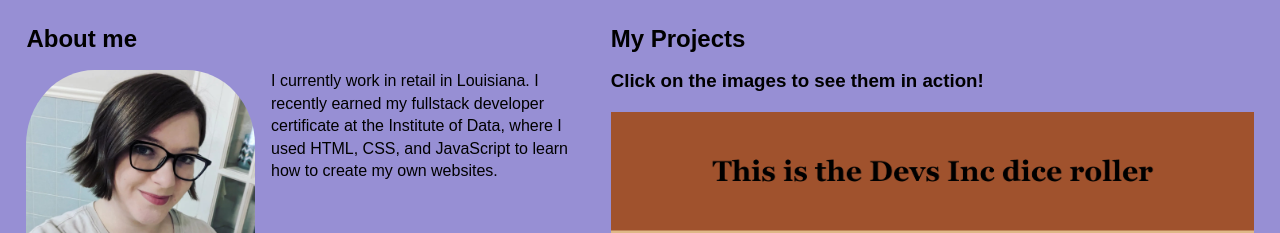
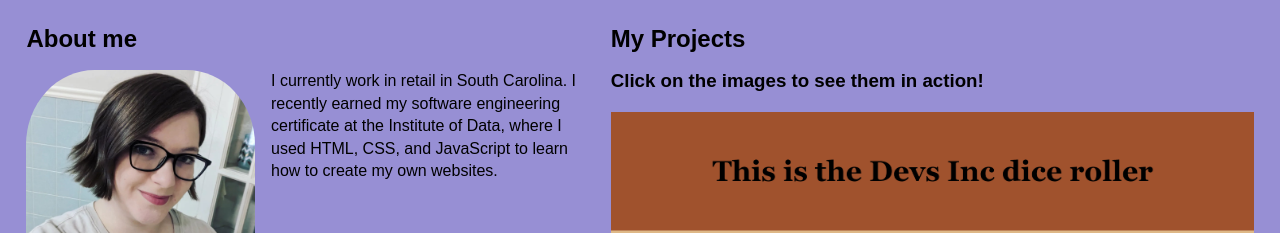
Before and after one commit to ari-landry7/ari-landry7.github.io, a website: page index.html in a window 1280 px wide. Shown: the part 132-365 px from the top of the page. Drawn offline with Linux system fonts and the light colour scheme.

Commit message:
updated state

```diff
--- a/index.html
+++ b/index.html
@@ -17,7 +17,7 @@
             <h2>About me</h2>
             <section>
                 <div><img class="profile-pic" src="images/profile_pic.jpg" alt="profile_pic"></div>
-                <div>I currently work in retail in Louisiana. I recently earned my fullstack developer certificate at the Institute of Data, where
+                <div>I currently work in retail in South Carolina. I recently earned my software engineering certificate at the Institute of Data, where
                     I used HTML, CSS, and JavaScript to learn how to create my own websites.</div>
             </section>
         </section>
```
